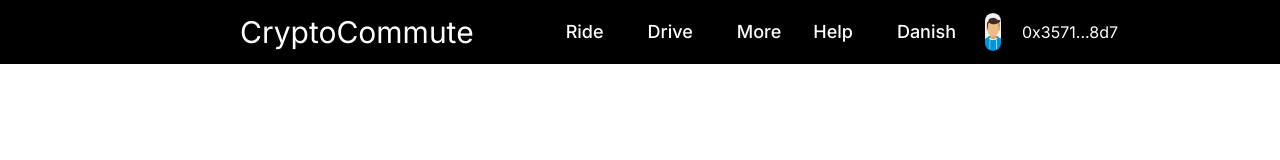
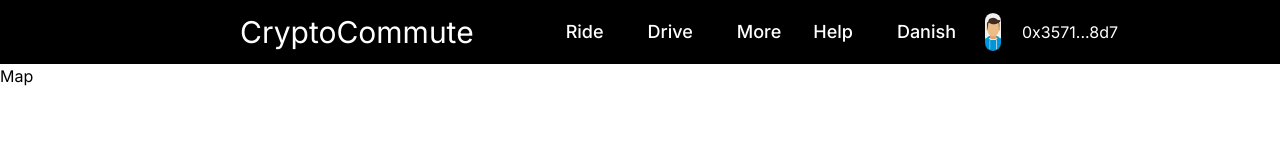
Before and after one commit to DanishQ1011/cryptocommute, a Next.js app: page / in a window 1280 px wide. Shown: the top 160 px of the page. Built offline with nearby package versions, Linux system fonts and the light colour scheme.

Commit message:
Starting with Map API
Will be taking a break with this and will work on other project for a while

```diff
--- a/package.json
+++ b/package.json
@@ -9,6 +9,7 @@
     "lint": "next lint"
   },
   "dependencies": {
+    "mapbox-gl": "^3.1.2",
     "next": "14.1.0",
     "react": "^18",
     "react-dom": "^18",
--- a/src/app/page.js
+++ b/src/app/page.js
@@ -1,3 +1,4 @@
+import Map from "@/components/Map";
 import Navbar from "../components/Navbar";
 
 const style = {
@@ -9,7 +10,7 @@
     <div className={style.wrapper}>
       <Navbar/>
       <div className={style.main}>
-      {/* map */}
+        <Map/>
       </div>
       <div className={style.rideRequestContainer}>
         <div className={style.rideRequest}>
--- /dev/null
+++ b/src/components/Map.js
@@ -0,0 +1,9 @@
+import React from 'react'
+
+const Map = () => {
+  return (
+    <div>Map</div>
+  )
+}
+
+export default Map
```
Also changed, not shown: 1 other file (tests, documents, lock files or other folders).
